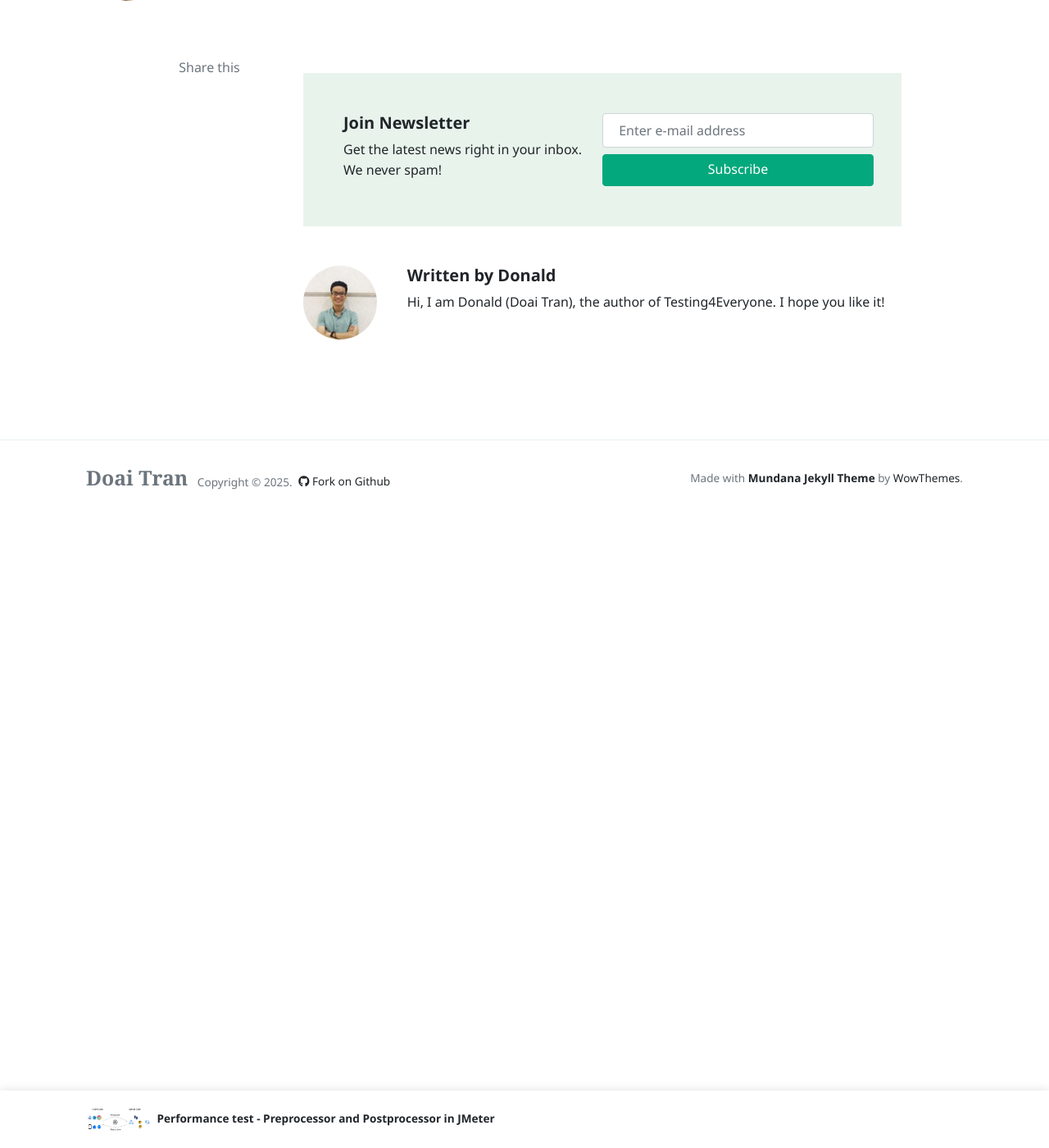
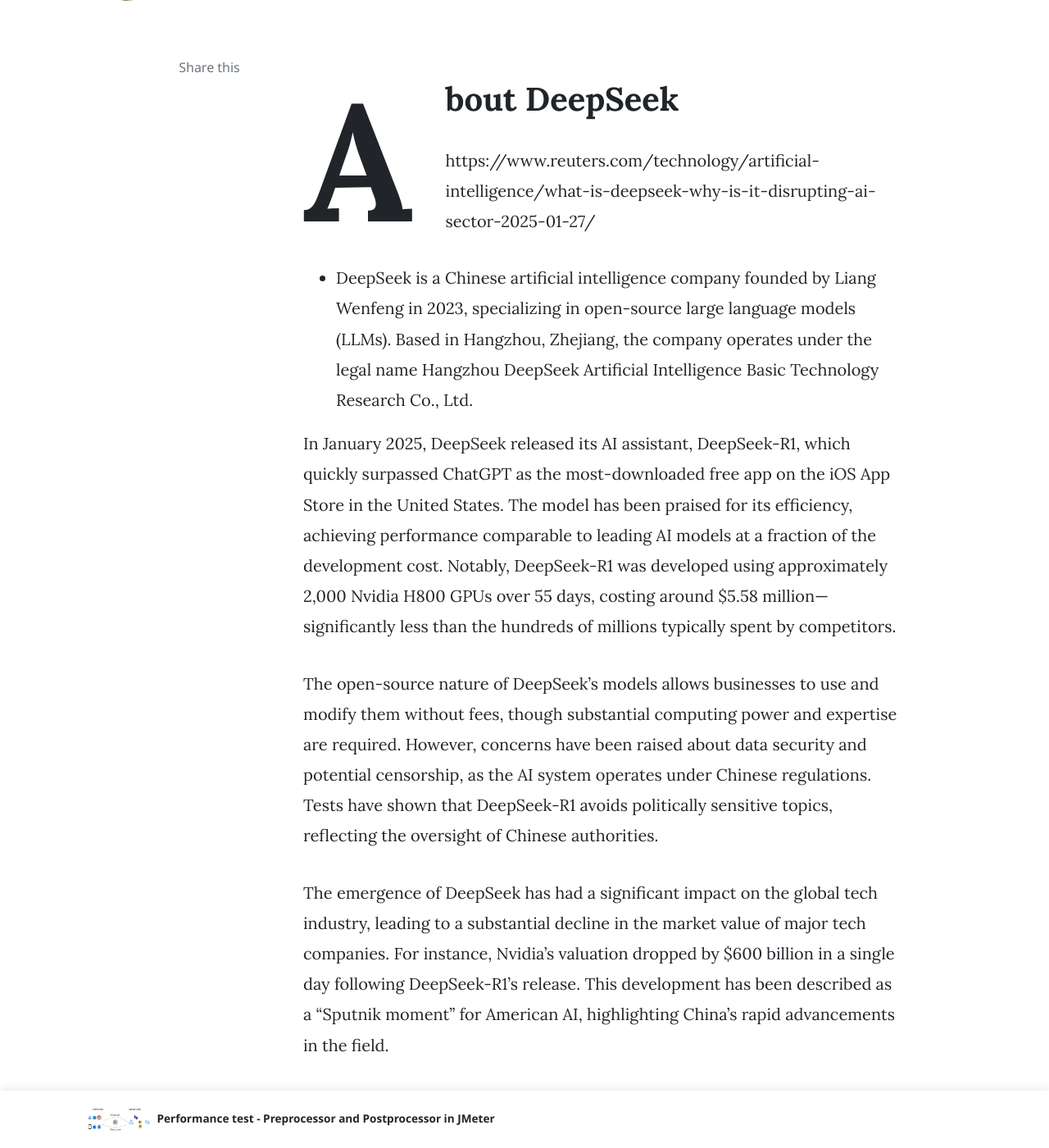
Before and after one commit to josdoaitran/josdoaitran.github.io, a Jekyll site: the page built from _posts/2025-02-01-try-to-use-deepseek-ai.md, in a window 1280 px wide and 1400 px high, scrolled down 553 px. Shown: the whole window at 82% size. Built offline with Jekyll 4.4.1, drawn with Linux system fonts in a browser that asks for light colours; nearby versions of some CDN libraries; comment, search, counter and statistics services are not loaded; some of the changed text lies outside the part shown.

Commit message:
update contents deepseek

```diff
--- a/_posts/2025-02-01-try-to-use-deepseek-ai.md
+++ b/_posts/2025-02-01-try-to-use-deepseek-ai.md
@@ -5,3 +5,20 @@
 categories: [ software-testing, tutorial ]
 image: assets/images/software-testing-general/deeepseek-ai-for-testing.png
 ---
+
+# About DeepSeek
+https://www.reuters.com/technology/artificial-intelligence/what-is-deepseek-why-is-it-disrupting-ai-sector-2025-01-27/
+- DeepSeek is a Chinese artificial intelligence company founded by Liang Wenfeng in 2023, specializing in open-source large language models (LLMs). Based in Hangzhou, Zhejiang, the company operates under the legal name Hangzhou DeepSeek Artificial Intelligence Basic Technology Research Co., Ltd.
+
+In January 2025, DeepSeek released its AI assistant, DeepSeek-R1, which quickly surpassed ChatGPT as the most-downloaded free app on the iOS App Store in the United States. The model has been praised for its efficiency, achieving performance comparable to leading AI models at a fraction of the development cost. Notably, DeepSeek-R1 was developed using approximately 2,000 Nvidia H800 GPUs over 55 days, costing around $5.58 million—significantly less than the hundreds of millions typically spent by competitors.
+
+The open-source nature of DeepSeek's models allows businesses to use and modify them without fees, though substantial computing power and expertise are required. However, concerns have been raised about data security and potential censorship, as the AI system operates under Chinese regulations. Tests have shown that DeepSeek-R1 avoids politically sensitive topics, reflecting the oversight of Chinese authorities.
+
+The emergence of DeepSeek has had a significant impact on the global tech industry, leading to a substantial decline in the market value of major tech companies. For instance, Nvidia's valuation dropped by $600 billion in a single day following DeepSeek-R1's release. This development has been described as a "Sputnik moment" for American AI, highlighting China's rapid advancements in the field.
+
+Despite its impressive capabilities, DeepSeek-R1 has limitations, particularly in handling politically sensitive topics. For example, it avoids discussions on events like the 1989 Tiananmen Square massacre and issues related to Taiwan's political status. Additionally, there are concerns about data privacy, as the AI system's terms indicate that user data may be stored on servers located in China, potentially subjecting it to government surveillance.
+
+In summary, DeepSeek represents a significant advancement in AI development, offering powerful and cost-effective models. However, potential users should carefully consider the associated data security and censorship concerns before integrating DeepSeek's technology into their operations.
+## DeepSeek v3
+-
+- DeepSeek release R3 in Github: [https://github.com/deepseek-ai/DeepSeek-V3](https://github.com/deepseek-ai/DeepSeek-V3)
```
